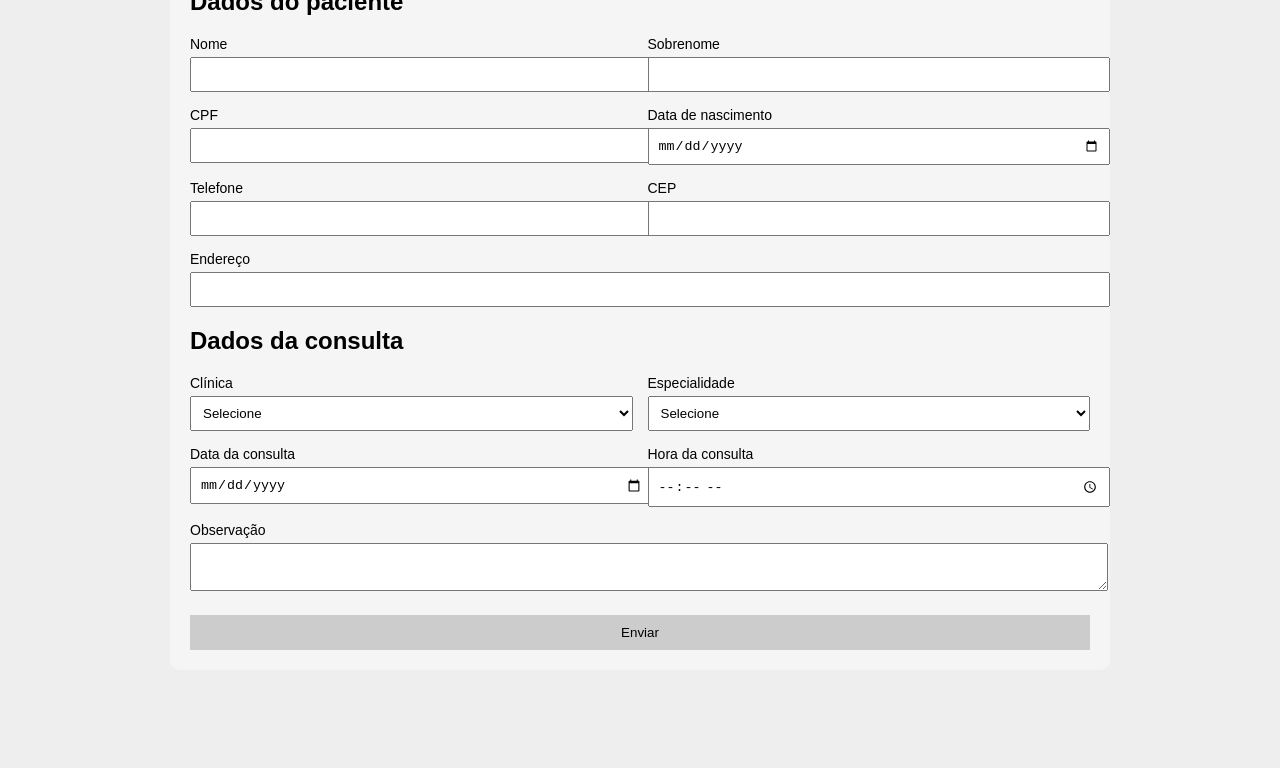
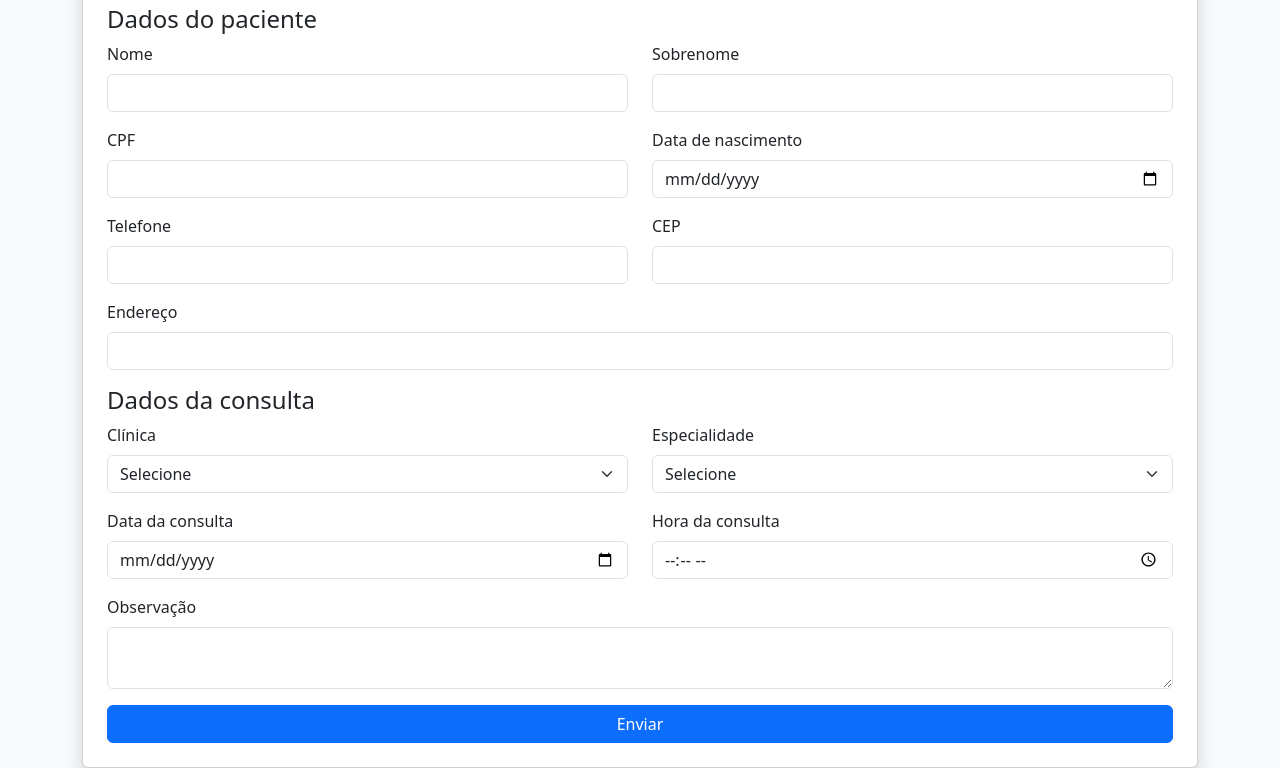
Before and after one commit to 0828378/programacao-web-js-2s-2026, a website: page atividade5/public/index.html in a window 1280 px wide. Shown: the part 140-908 px from the top of the page. Before the commit the page ends 838 px from the top, so only its background shows below. Drawn offline with nearby package versions, Linux system fonts and the light colour scheme.

Commit message:
Update index.html

```diff
--- a/atividade5/public/index.html
+++ b/atividade5/public/index.html
@@ -4,155 +4,104 @@
 <meta charset="UTF-8">
 <title>Agendamento</title>
 
-<style>
-body {
-    font-family: Arial;
-    background: #eee;
-    padding: 20px;
-}
-
-.container {
-    max-width: 900px;
-    margin: auto;
-    background: #f5f5f5;
-    padding: 20px;
-    border-radius: 10px;
-}
-
-h1 {
-    text-align: center;
-}
-
-.section {
-    margin-bottom: 20px;
-}
-
-.grid {
-    display: grid;
-    grid-template-columns: 1fr 1fr;
-    gap: 15px;
-}
-
-.full {
-    grid-column: span 2;
-}
-
-label {
-    font-size: 14px;
-    margin-bottom: 5px;
-    display: block;
-}
-
-input, select, textarea {
-    width: 100%;
-    padding: 8px;
-}
-
-button {
-    width: 100%;
-    padding: 10px;
-    background: #ccc;
-    border: none;
-    cursor: pointer;
-}
-</style>
+<link href="https://cdn.jsdelivr.net/npm/bootstrap@5.3.0/dist/css/bootstrap.min.css" rel="stylesheet">
 
 </head>
-<body>
+<body class="bg-light">
 
-<div class="container">
-<h1>Agendamento</h1>
+<div class="container mt-5">
+<div class="card p-4 shadow">
+
+<h1 class="text-center mb-4">Agendamento</h1>
 
 <form action="/agendamento" method="POST">
 
-<div class="section">
-<h2>Dados do paciente</h2>
+<h4>Dados do paciente</h4>
 
-<div class="grid">
+<div class="row">
 
-<div>
-<label>Nome</label>
-<input type="text" name="nome">
+<div class="col-md-6 mb-3">
+<label class="form-label">Nome</label>
+<input type="text" name="nome" class="form-control">
 </div>
 
-<div>
-<label>Sobrenome</label>
-<input type="text" name="sobrenome">
+<div class="col-md-6 mb-3">
+<label class="form-label">Sobrenome</label>
+<input type="text" name="sobrenome" class="form-control">
 </div>
 
-<div>
-<label>CPF</label>
-<input type="text" name="cpf">
+<div class="col-md-6 mb-3">
+<label class="form-label">CPF</label>
+<input type="text" name="cpf" class="form-control">
 </div>
 
-<div>
-<label>Data de nascimento</label>
-<input type="date" name="nascimento">
+<div class="col-md-6 mb-3">
+<label class="form-label">Data de nascimento</label>
+<input type="date" name="nascimento" class="form-control">
 </div>
 
-<div>
-<label>Telefone</label>
-<input type="text" name="telefone">
+<div class="col-md-6 mb-3">
+<label class="form-label">Telefone</label>
+<input type="text" name="telefone" class="form-control">
 </div>
 
-<div>
-<label>CEP</label>
-<input type="text" name="cep">
+<div class="col-md-6 mb-3">
+<label class="form-label">CEP</label>
+<input type="text" name="cep" class="form-control">
 </div>
 
-<div class="full">
-<label>Endereço</label>
-<input type="text" name="endereco">
+<div class="col-12 mb-3">
+<label class="form-label">Endereço</label>
+<input type="text" name="endereco" class="form-control">
 </div>
 
 </div>
-</div>
 
-<div class="section">
-<h2>Dados da consulta</h2>
+<h4>Dados da consulta</h4>
 
-<div class="grid">
+<div class="row">
 
-<div>
-<label>Clínica</label>
-<select name="clinica">
+<div class="col-md-6 mb-3">
+<label class="form-label">Clínica</label>
+<select name="clinica" class="form-select">
 <option value="">Selecione</option>
 <option>Clínica A</option>
 <option>Clínica B</option>
 </select>
 </div>
 
-<div>
-<label>Especialidade</label>
-<select name="especialidade">
+<div class="col-md-6 mb-3">
+<label class="form-label">Especialidade</label>
+<select name="especialidade" class="form-select">
 <option value="">Selecione</option>
 <option>Cardiologia</option>
 <option>Ortopedia</option>
 </select>
 </div>
 
-<div>
-<label>Data da consulta</label>
-<input type="date" name="data">
+<div class="col-md-6 mb-3">
+<label class="form-label">Data da consulta</label>
+<input type="date" name="data" class="form-control">
 </div>
 
-<div>
-<label>Hora da consulta</label>
-<input type="time" name="hora">
+<div class="col-md-6 mb-3">
+<label class="form-label">Hora da consulta</label>
+<input type="time" name="hora" class="form-control">
 </div>
 
-<div class="full">
-<label>Observação</label>
-<textarea name="observacao"></textarea>
+<div class="col-12 mb-3">
+<label class="form-label">Observação</label>
+<textarea name="observacao" class="form-control"></textarea>
 </div>
+
+</div>
+
+<button type="submit" class="btn btn-primary w-100">Enviar</button>
+
+</form>
 
 </div>
 </div>
 
-<button type="submit">Enviar</button>
-
-</form>
-</div>
-
 </body>
 </html>
```
